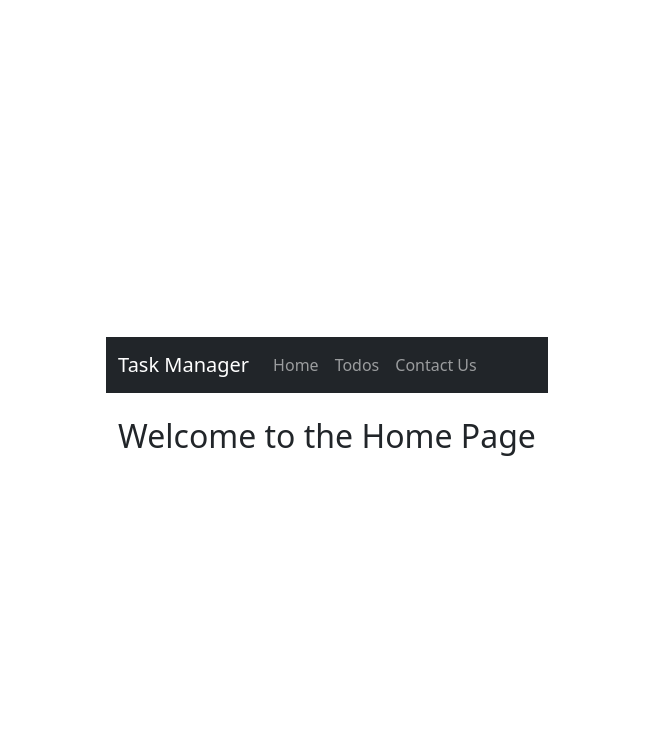
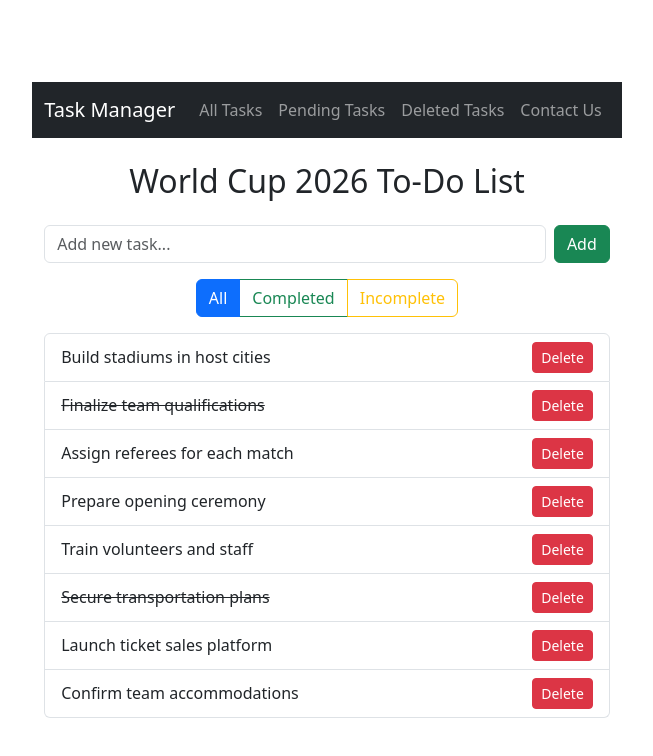
Before and after one commit to mugabebertrand/React-Project003, a React (Vite) app: page / in a window 1280 px wide. Shown: the top 756 px of the page, without its empty margins (313-966 px from the left). Built offline with nearby package versions, Linux system fonts and the light colour scheme.

Commit message:
Improve task list UI and structure

```diff
--- a/src/App.jsx
+++ b/src/App.jsx
@@ -6,41 +6,37 @@ import { Route, Routes } from 'react-router-dom'
 import Navbar from './Navbar'
 import Home from './Home'
 import Todos from './Todos';
+import DeletedTask from './DeletedTask'
+import PendingTask from './PendingTask'
 import ContactUs from './ContactUs';
 
+const initialTodos = [
+  { id: 1, text: "Research stadium locations in USA, Canada, Mexico", status: "pending" },
+  { id: 2, text: "Create match schedule and fixtures", status: "completed" },
+  { id: 3, text: "Design ticket booking UI mockup", status: "pending" },
+  { id: 4, text: "Build country team profiles with flags and players", status: "pending" },
+  { id: 5, text: "Add group stage sorting functionality", status: "pending" },
+  { id: 6, text: "Implement live score update feature", status: "pending" },
+  { id: 7, text: "Create fan zone page with music and facts", status: "completed" },
+  { id: 8, text: "Plan launch promotion and social media strategy", status: "deleted" }
+];
+
 function App() {
-  const [count, setCount] = useState(0)
+  const [todos, setTodos] = useState(initialTodos)
 
   return (
     <>
       <Navbar />
       <div className="container mt-4">
         <Routes>
-          <Route path="/" element={<Home />} />
-          <Route path="/todos" element={<Todos />} />
+
+          <Route path="/" element={<Todos todos={todos} setTodos={setTodos} />} />
+          <Route path="/pending-task" element={<PendingTask todos={todos} setTodos={setTodos} />} />
+          <Route path="/deleted-task" element={<DeletedTask todos={todos} setTodos={setTodos} />} />
           <Route path="/contact-us" element={<ContactUs />} />
         </Routes>
       </div>
-      {/* <div>
-        <a href="https://vite.dev" target="_blank">
-          <img src={viteLogo} className="logo" alt="Vite logo" />
-        </a>
-        <a href="https://react.dev" target="_blank">
-          <img src={reactLogo} className="logo react" alt="React logo" />
-        </a>
-      </div>
-      <h1>Vite + React</h1>
-      <div className="card">
-        <button onClick={() => setCount((count) => count + 1)}>
-          count is {count}
-        </button>
-        <p>
-          Edit <code>src/App.jsx</code> and save to test HMR
-        </p>
-      </div>
-      <p className="read-the-docs">
-        // Click on the Vite and React logos to learn more
-      </p> */}
+
     </>
   );
 }
--- a/src/DeletedTask.jsx
+++ b/src/DeletedTask.jsx
@@ -1,10 +1,33 @@
 import React from 'react';
 
-function DeletedTask() {
+function DeletedTask({ todos, setTodos }) {
+
+  const deletedTasks = todos.filter(t => t.status === 'deleted');
+
+
+  const restoreTask = (id) => {
+    setTodos(
+      todos.map(task =>
+        task.id === id ? { ...task, status: 'pending' } : task
+      )
+    );
+  };
+
   return (
     <div>
       <h2>Deleted Tasks</h2>
-      <p>This page will show all deleted tasks.</p>
+      {deletedTasks.length === 0 ? (
+        <p>No deleted tasks</p>
+      ) : (
+        <ul className="list-group">
+          {deletedTasks.map(task => (
+            <li key={task.id} className="list-group-item d-flex justify-content-between align-items-center">
+              {task.text}
+              <button className="btn btn-sm btn-success" onClick={() => restoreTask(task.id)}>Restore</button>
+            </li>
+          ))}
+        </ul>
+      )}
     </div>
   );
 }
--- a/src/Navbar.jsx
+++ b/src/Navbar.jsx
@@ -21,9 +21,11 @@ function Navbar() {
 
         <div className="collapse navbar-collapse" id="navbarNav">
           <ul className="navbar-nav">
-            <li className="nav-item"><Link className="nav-link" to="/">Home</Link></li>
-            <li className="nav-item"><Link className="nav-link" to="/todos">Todos</Link></li>
+            <li className="nav-item"><Link className="nav-link" to="/">All Tasks</Link></li>
+            <li className="nav-item"><Link className="nav-link" to="/pending-task">Pending Tasks</Link></li>
+            <li className="nav-item"><Link className="nav-link" to="/deleted-task">Deleted Tasks</Link></li>
             <li className="nav-item"><Link className="nav-link" to="/contact-us">Contact Us</Link></li>
+
           </ul>
         </div>
       </div>
--- a/src/PendingTask.jsx
+++ b/src/PendingTask.jsx
@@ -1,10 +1,39 @@
 import React from 'react';
 
-function PendingTask() {
+function PendingTask({ todos, setTodos }) {
+  // Filter to only pending and not deleted
+  const pendingTasks = todos.filter(t => t.status === 'pending');
+
+  const toggleTaskStatus = (id) => {
+    setTodos(
+      todos.map(task =>
+        task.id === id
+          ? { ...task, status: 'completed' }
+          : task
+      )
+    );
+  };
+
   return (
     <div>
       <h2>Pending Tasks</h2>
-      <p>This page lists all your tasks that are still pending.</p>
+      {pendingTasks.length === 0 ? (
+        <p>No pending tasks</p>
+      ) : (
+        <ul className="list-group">
+          {pendingTasks.map(task => (
+            <li key={task.id} className="list-group-item d-flex justify-content-between align-items-center">
+              <span
+                style={{ cursor: 'pointer' }}
+                onClick={() => toggleTaskStatus(task.id)}
+                title="Mark as completed"
+              >
+                {task.text}
+              </span>
+            </li>
+          ))}
+        </ul>
+      )}
     </div>
   );
 }
--- a/src/Todos.jsx
+++ b/src/Todos.jsx
@@ -1,68 +1,88 @@
-import { useState } from 'react';
+import React, { useState } from 'react';
+
 
 function Todos() {
-  const [tasks, setTasks] = useState([]);
-  const [newTask, setNewTask] = useState('');
+  const [todos, setTodos] = useState([
+    { id: 1, text: 'Build stadiums in host cities', completed: false },
+    { id: 2, text: 'Finalize team qualifications', completed: true },
+    { id: 3, text: 'Assign referees for each match', completed: false },
+    { id: 4, text: 'Prepare opening ceremony', completed: false },
+    { id: 5, text: 'Train volunteers and staff', completed: false },
+    { id: 6, text: 'Secure transportation plans', completed: true },
+    { id: 7, text: 'Launch ticket sales platform', completed: false },
+    { id: 8, text: 'Confirm team accommodations', completed: false },
+  ]);
+
+  const [newTodo, setNewTodo] = useState('');
   const [filter, setFilter] = useState('all');
 
-  const handleAddTask = () => {
-    if (!newTask.trim()) return;
-    setTasks([...tasks, { text: newTask.trim(), completed: false }]);
-    setNewTask('');
+  const handleAddTodo = (e) => {
+    e.preventDefault();
+    if (newTodo.trim() === '') return;
+    const newTask = {
+      id: Date.now(),
+      text: newTodo,
+      completed: false,
+    };
+    setTodos([...todos, newTask]);
+    setNewTodo('');
   };
 
-  const toggleTask = (index) => {
-    const updated = [...tasks];
-    updated[index].completed = !updated[index].completed;
-    setTasks(updated);
+  const toggleComplete = (id) => {
+    setTodos(
+      todos.map((todo) =>
+        todo.id === id ? { ...todo, completed: !todo.completed } : todo
+      )
+    );
   };
 
-  const deleteTask = (index) => {
-    const updated = tasks.filter((_, i) => i !== index);
-    setTasks(updated);
+  const deleteTodo = (id) => {
+    setTodos(todos.filter((todo) => todo.id !== id));
   };
 
-  const filteredTasks = tasks.filter(task => {
-    if (filter === 'completed') return task.completed;
-    if (filter === 'incomplete') return !task.completed;
+  const filteredTodos = todos.filter((todo) => {
+    if (filter === 'completed') return todo.completed;
+    if (filter === 'incomplete') return !todo.completed;
     return true;
   });
 
   return (
-    <div>
-      <h2>Todo List</h2>
-      <div className="d-flex mb-3">
+    <div className="todo-container">
+      <h2 className="text-center mb-4">World Cup 2026 To-Do List</h2>
+
+      <form onSubmit={handleAddTodo} className="mb-3 d-flex gap-2">
         <input
           type="text"
-          className="form-control me-2"
-          value={newTask}
-          onChange={(e) => setNewTask(e.target.value)}
-          placeholder="Add a new task"
+          value={newTodo}
+          onChange={(e) => setNewTodo(e.target.value)}
+          placeholder="Add new task..."
+          className="form-control"
         />
-        <button className="btn btn-primary" onClick={handleAddTask}>Add</button>
+        <button className="btn btn-success" type="submit">Add</button>
+      </form>
+
+
+      <div className="btn-group mb-3">
+        <button className={`btn btn-outline-primary ${filter === 'all' ? 'active' : ''}`} onClick={() => setFilter('all')}>All</button>
+        <button className={`btn btn-outline-success ${filter === 'completed' ? 'active' : ''}`} onClick={() => setFilter('completed')}>Completed</button>
+        <button className={`btn btn-outline-warning ${filter === 'incomplete' ? 'active' : ''}`} onClick={() => setFilter('incomplete')}>Incomplete</button>
       </div>
-      <div className="btn-group mb-3">
-        <button className="btn btn-outline-secondary" onClick={() => setFilter('all')}>All</button>
-        <button className="btn btn-outline-success" onClick={() => setFilter('completed')}>Completed</button>
-        <button className="btn btn-outline-warning" onClick={() => setFilter('incomplete')}>Incomplete</button>
-      </div>
+
       <ul className="list-group">
-        {filteredTasks.map((task, index) => (
+        {filteredTodos.map((todo) => (
           <li
-            key={index}
-            className="list-group-item d-flex justify-content-between align-items-center"
+            key={todo.id}
+            className={`list-group-item d-flex justify-content-between align-items-center ${
+              todo.completed ? 'completed-task' : ''
+            }`}
           >
-            <span style={{ textDecoration: task.completed ? 'line-through' : 'none' }}>
-              {task.text}
+            <span
+              style={{ textDecoration: todo.completed ? 'line-through' : 'none', cursor: 'pointer' }}
+              onClick={() => toggleComplete(todo.id)}
+            >
+              {todo.text}
             </span>
-            <div>
-              <button className="btn btn-sm btn-success me-2" onClick={() => toggleTask(index)}>
-                {task.completed ? 'Undo' : 'Complete'}
-              </button>
-              <button className="btn btn-sm btn-danger" onClick={() => deleteTask(index)}>
-                Delete
-              </button>
-            </div>
+            <button className="btn btn-sm btn-danger" onClick={() => deleteTodo(todo.id)}>Delete</button>
           </li>
         ))}
       </ul>
```
